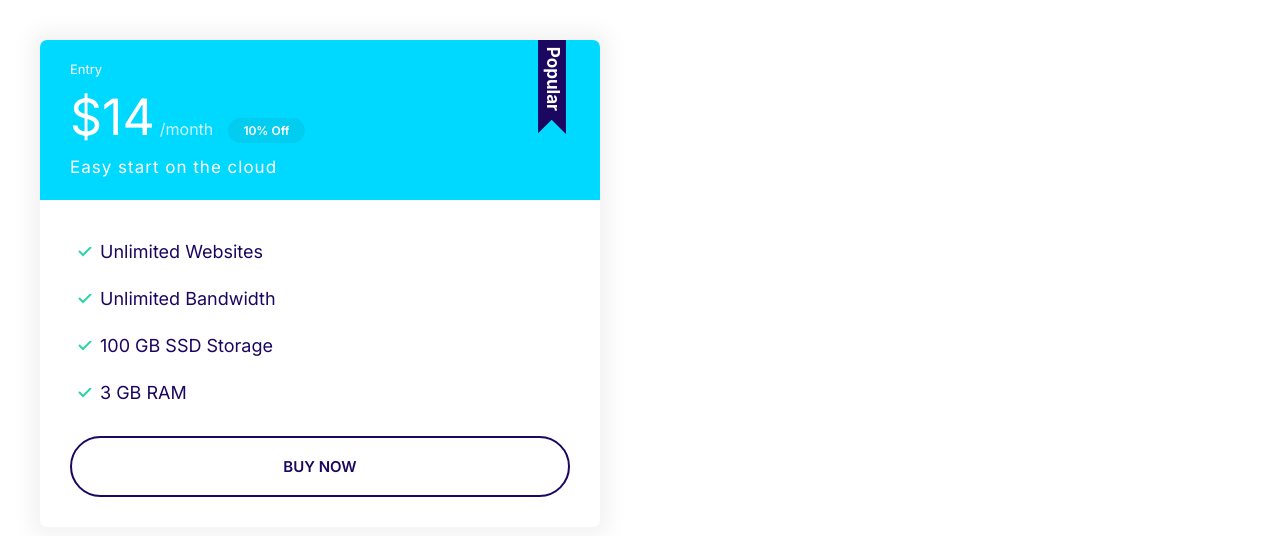
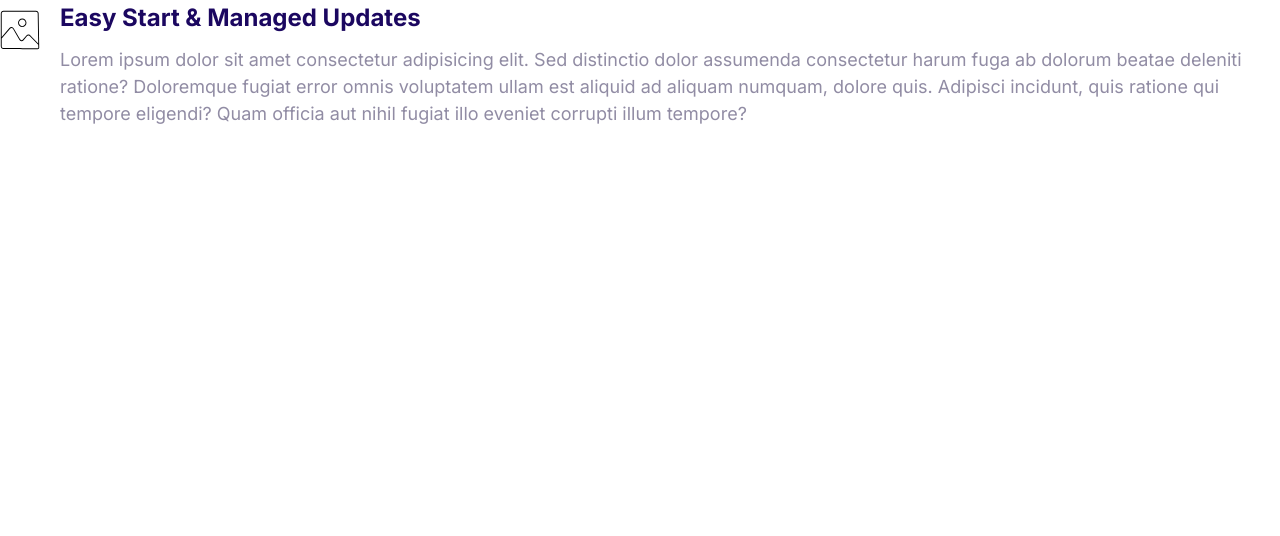
Before and after one commit to yancesario97/moshify, a plain HTML site: page index.html in a window 1280 px wide. Drawn offline with Linux system fonts and the light colour scheme.

Commit message:
Added media objects.

```diff
--- a/css/styles.css
+++ b/css/styles.css
@@ -365,3 +365,20 @@ a{
         font-size: 1.7rem;
     }
 }
+
+/* Media */
+.media{
+    display: flex;
+}
+
+.media__title{
+    margin-top: 0;
+}
+
+.media__body{
+    margin: 0 2rem;
+}
+
+.media__image{
+    margin-top: 1rem;
+}
--- a/index.html
+++ b/index.html
@@ -15,26 +15,22 @@
     <link rel="stylesheet" href="css/styles.css" />
   </head>
   <body>
-    <div style="width: 50%; padding: 4rem">
-      <div class="plan plan--popular">
-        <div class="card card--secondary">
-          <header class="card__header">
-            <h3 class="plan__name">Entry</h3>
-            <span class="plan__price">$14</span>
-            <span class="plan__billing-cycle">/month</span>
-            <span class="badge badge--secondary badge--small">10% Off</span>
-            <span class="plan__description">Easy start on the cloud</span>
-          </header>
-          <div class="card__body">
-            <ul class="list list--tick">
-              <li class="list__item">Unlimited Websites</li>
-              <li class="list__item">Unlimited Bandwidth</li>
-              <li class="list__item">100 GB SSD Storage</li>
-              <li class="list__item">3 GB RAM</li>
-            </ul>
-            <button class="btn btn--outline btn--block">Buy now</button>
-          </div>
-        </div>
+    <div class="media">
+      <div class="media__image">
+        <svg class="icon icon--primary">
+          <use xlink:href="images/sprite.svg#snap"></use>
+        </svg>
+      </div>
+      <div class="media__body">
+        <h3 class="media__title">Easy Start & Managed Updates</h3>
+        <p>
+          Lorem ipsum dolor sit amet consectetur adipisicing elit. Sed
+          distinctio dolor assumenda consectetur harum fuga ab dolorum beatae
+          deleniti ratione? Doloremque fugiat error omnis voluptatem ullam est
+          aliquid ad aliquam numquam, dolore quis. Adipisci incidunt, quis
+          ratione qui tempore eligendi? Quam officia aut nihil fugiat illo
+          eveniet corrupti illum tempore?
+        </p>
       </div>
     </div>
   </body>
```
Also changed, not shown: Components/media.html (added, +18 -0 lines).
